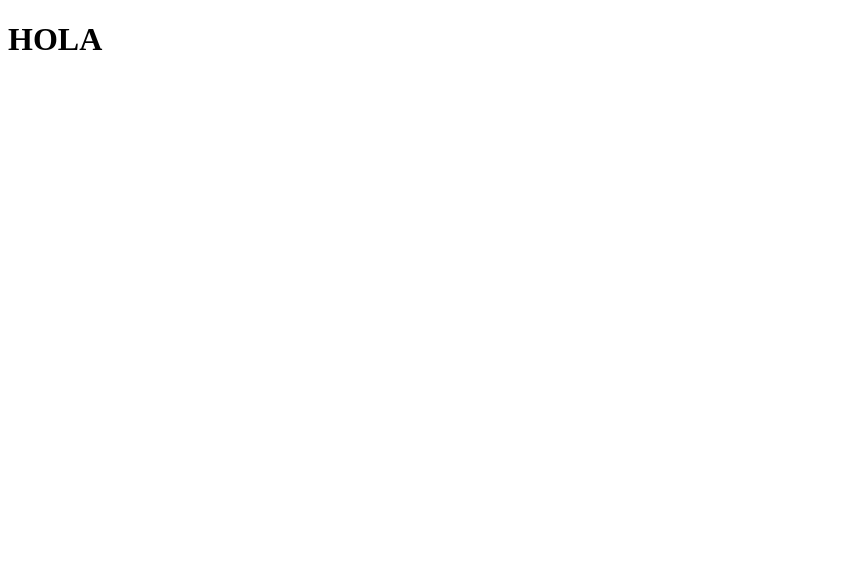
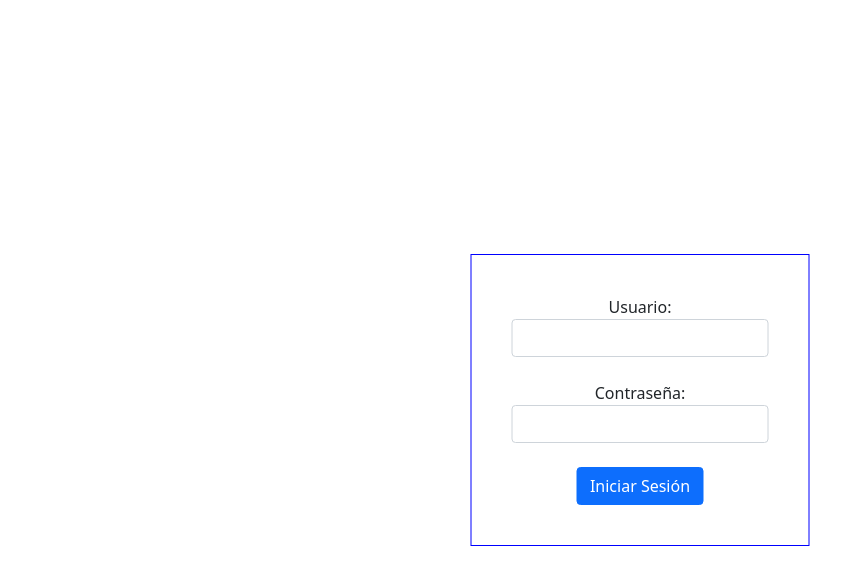
Before and after one commit to daferrom/mercatodoDeploy, a React (Create React App) app in the folder crud-mercatodo/: page / in a window 1280 px wide. Shown: the top 584 px of the page, without its empty margins (0-865 px from the left). Built offline with nearby package versions, Linux system fonts and the light colour scheme.

Commit message:
login in progress

```diff
--- a/crud-mercatodo/package.json
+++ b/crud-mercatodo/package.json
@@ -6,9 +6,14 @@
     "@testing-library/jest-dom": "^5.14.1",
     "@testing-library/react": "^11.2.7",
     "@testing-library/user-event": "^12.8.3",
+    "axios": "^0.22.0",
+    "bootstrap": "^5.1.2",
+    "md5": "^2.3.0",
     "react": "^17.0.2",
     "react-dom": "^17.0.2",
+    "react-router-dom": "^5.3.0",
     "react-scripts": "4.0.3",
+    "universal-cookie": "^4.0.4",
     "web-vitals": "^1.1.2"
   },
   "scripts": {
--- a/crud-mercatodo/src/App.js
+++ b/crud-mercatodo/src/App.js
@@ -1,9 +1,9 @@
-import './App.css';
+import Routes from "./routes/Routes";
 
 function App() {
   return (
     <div>
-      <h1>HOLA</h1>
+      <Routes/>
     </div>
   );
 }
--- a/crud-mercatodo/src/index.js
+++ b/crud-mercatodo/src/index.js
@@ -1,6 +1,5 @@
 import React from 'react';
 import ReactDOM from 'react-dom';
-import './index.css';
 import App from './App';
 
 ReactDOM.render(
--- /dev/null
+++ b/crud-mercatodo/src/pages/login/Login.jsx
@@ -0,0 +1,97 @@
+import React, {Component}from 'react';
+import './login.css';
+import 'bootstrap/dist/css/bootstrap.min.css';
+import axios from 'axios';
+import md5 from 'md5';
+import Cookies from 'universal-cookie';
+
+//url para petición
+const baseUrl="http://localhost:3001/usuarios";
+
+const cookies = new Cookies();
+
+class Login extends Component {
+    //ESTADO capturar lo que el usuario escribe en el input
+
+    state={
+        form:{
+            username: '',
+            password: ''
+        }
+    }
+
+    //METODO para guardar en el estado capturar los inputs
+    handleChange=async e=>{
+        await this.setState({
+            form:{
+                ...this.state.form,
+                [e.target.name]: e.target.value
+            }
+        });
+        console.log(this.state.form);
+    }
+
+    //login= peticion tipo get=consultar info
+    iniciarSesion=async()=>{
+        await axios.get(baseUrl, {params: {username: this.state.form.username, password: md5(this.state.form.password)}})
+        .then(response=>{
+            return response.data;
+        })
+        .then(response=>{
+            if(response.length>0){
+                var respuesta=response[0];
+                cookies.set('id', respuesta.id, {path: "/"});
+                cookies.set('apellido_paterno', respuesta.apellido_paterno, {path: "/"});
+                cookies.set('apellido_materno', respuesta.apellido_materno, {path: "/"});
+                cookies.set('nombre', respuesta.nombre, {path: "/"});
+                cookies.set('username', respuesta.username, {path: "/"});
+                alert(`Bienvenido ${respuesta.nombre} ${respuesta.apellido_paterno}`);
+                window.location.href="./menu";
+            }else{
+                alert('El usuario o la contraseña no son correctos');
+            }
+        })
+        .catch(error=>{
+            console.log(error);
+        })
+
+    }
+
+    componentDidMount() {
+        if(cookies.get('username')){
+            window.location.href="./menu";
+        }
+    }
+
+    render() {
+        return (
+    <div className="containerPrincipal">
+        <div className="containerSecundario">
+          <div className="form-group">
+            <label>Usuario: </label>
+            <br />
+            <input
+              type="text"
+              className="form-control"
+              name="username"
+              onChange={this.handleChange}
+            />
+            <br />
+            <label>Contraseña: </label>
+            <br />
+            <input
+              type="password"
+              className="form-control"
+              name="password"
+              onChange={this.handleChange}
+            />
+            <br />
+            <button className="btn btn-primary" onClick={()=> this.iniciarSesion()}>Iniciar Sesión</button>
+          </div>
+        </div>
+      </div>
+        );
+    }
+}
+
+export default Login;
--- /dev/null
+++ b/crud-mercatodo/src/pages/login/login.css
@@ -0,0 +1,13 @@
+.containerPrincipal {
+    position: absolute;
+      left: 50%;
+      top: 50%;
+      transform: translate(-50%, -50%);
+      border: 1px solid blue;
+      padding: 40px;
+      background-color: white;
+  }
+
+  .containerSecundario{
+    text-align: center;
+  }
--- /dev/null
+++ b/crud-mercatodo/src/routes/Routes.jsx
@@ -0,0 +1,15 @@
+import React from 'react';
+import {BrowserRouter, Switch, Route} from 'react-router-dom'
+import Login from '../pages/login/Login';
+
+const Routes = () => {
+    return (
+        <BrowserRouter>
+        <Switch>
+            <Route exat path="/" component={Login}/>
+        </Switch>
+        </BrowserRouter>
+    )
+}
+
+export default Routes
```
Also changed, not shown: crud-mercatodo/src/components/login/Login.jsx (deleted, +0 -11 lines), crud-mercatodo/src/App.css (deleted), crud-mercatodo/src/index.css (deleted), 1 other file (tests, documents, lock files or other folders).
